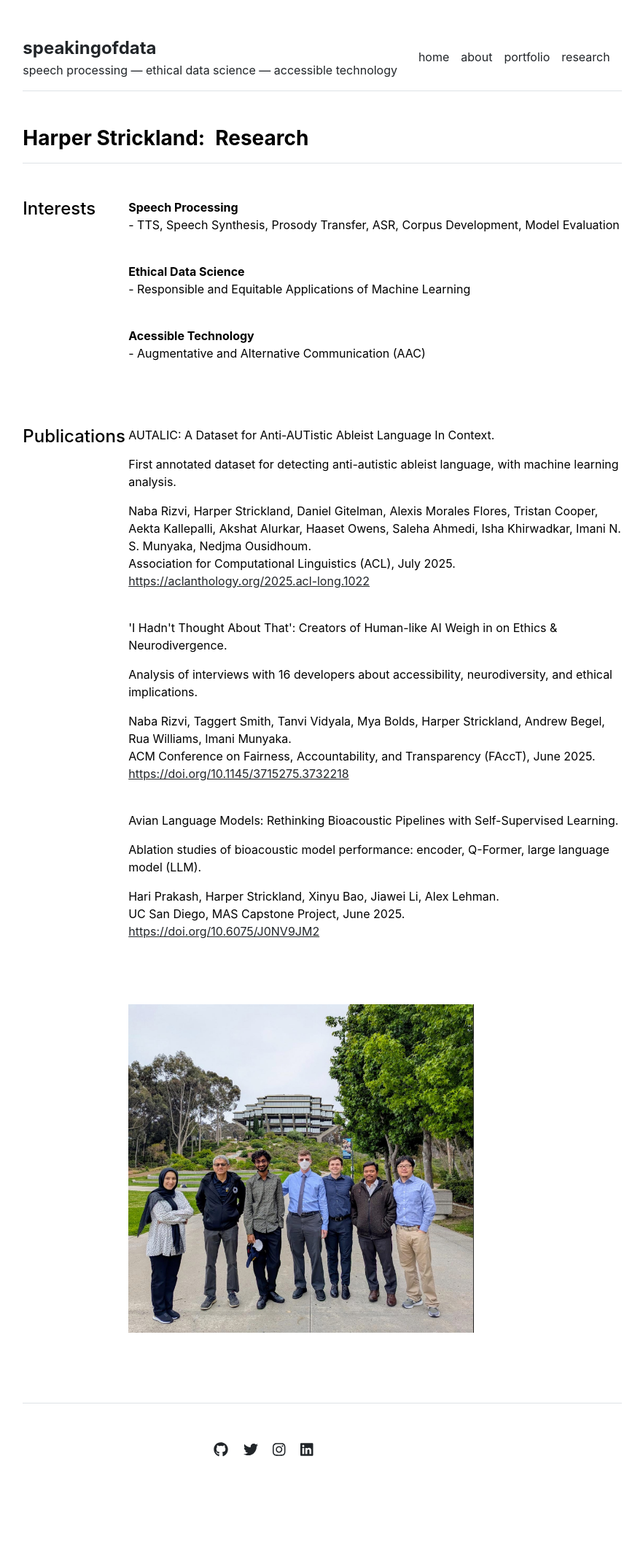
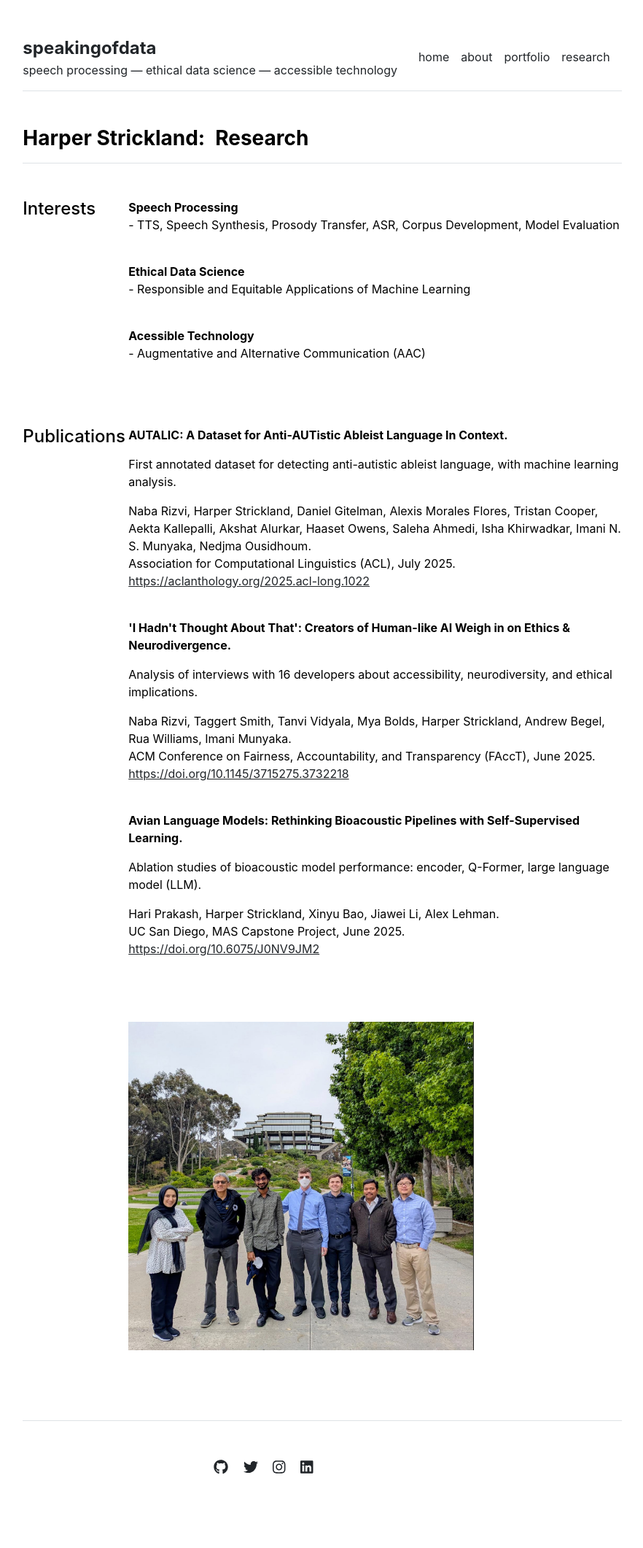
Before and after one commit to speakingofdata/speakingofdata.github.io, a Jekyll site: the page built from research.md, in a window 1280 px wide. Shown: the whole page at 73% size, without its empty margins (198-1080 px from the left). Built offline with Jekyll 4.4.1, drawn with Linux system fonts in a browser that asks for light colours; before the commit the page ends 2097 px from its top, so only the background shows below that.

Commit message:
Update research.html

```diff
--- a/_layouts/research.html
+++ b/_layouts/research.html
@@ -25,7 +25,7 @@ layout: default
       </div>
       <div class="col-md-10">
         {% for section in site.data.research.publications %}
-          <p>{{ section.title }}.</p>
+          <p class="fw-bold">{{ section.title }}.</p>
           <p style=”padding: 0px; margin: 5px;”>{{ section.description }}</p>
           <p style=”padding: 0px; margin: 0px;”>{{ section.authors }}.<br>
           {{ section.source }}, {{ section.date }}.<br>
```
